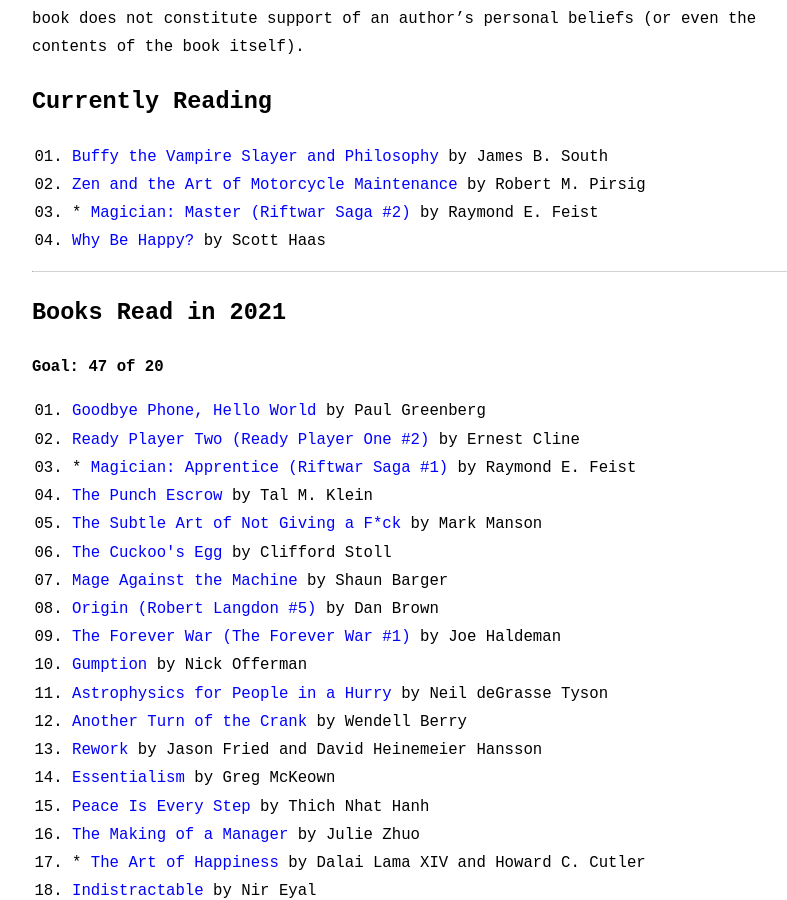
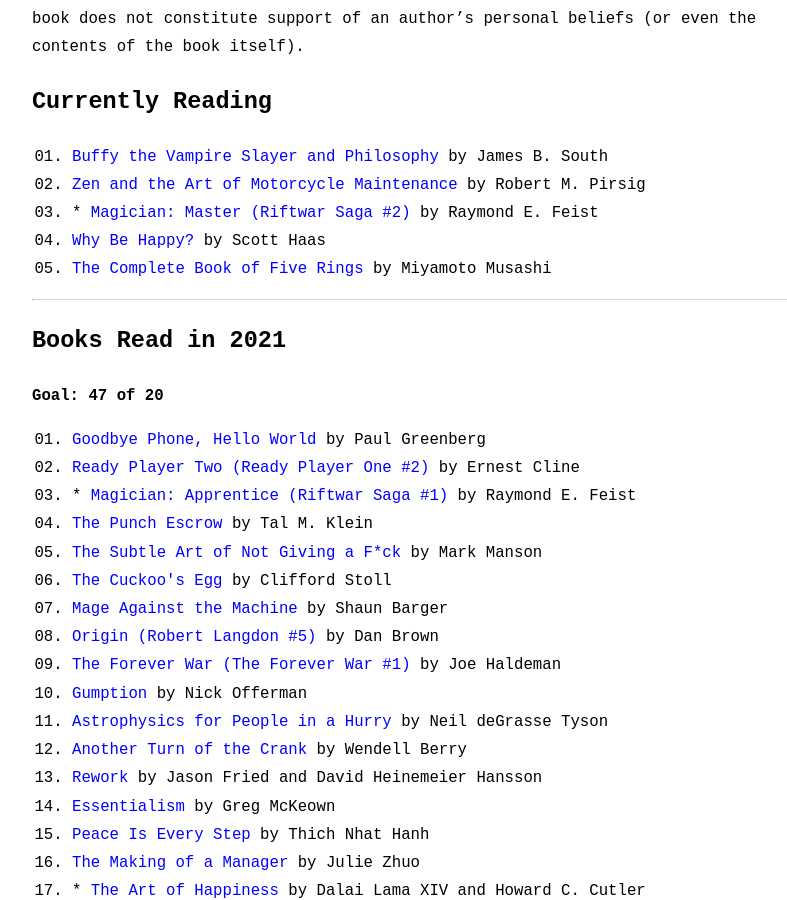
Before and after one commit to zachflower/flower.codes, a Jekyll site: the page built from library.md, in a window 1280 px wide and 900 px high, scrolled down 679 px. Shown: the whole window, without its empty margins (230-1017 px from the left). Built offline with Jekyll 4.4.1, drawn with Linux system fonts in a browser that asks for light colours; Markdown is read by kramdown in place of the engine named in the settings.

Commit message:
started "The Complete Book of Five Rings"

```diff
--- a/_data/library.yml
+++ b/_data/library.yml
@@ -631,3 +631,8 @@ entries:
     author: Scott Haas
     isbn: "9780738285498"
     started: 2021-08-02
+
+  - title: The Complete Book of Five Rings
+    author: Miyamoto Musashi
+    isbn: "1590307976"
+    started: 2021-08-03
```
